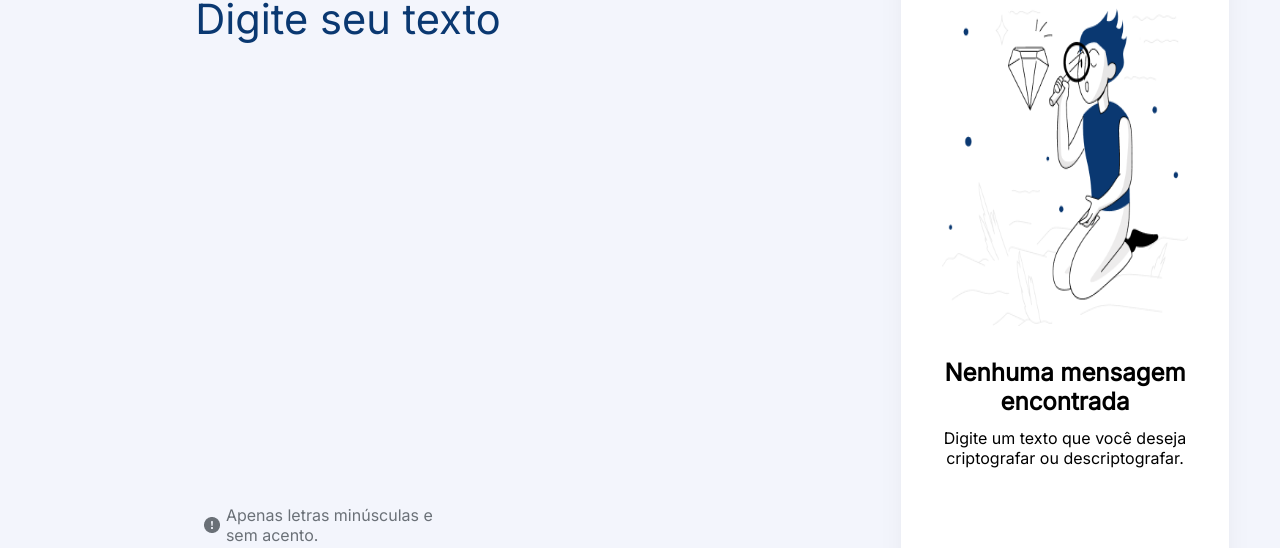
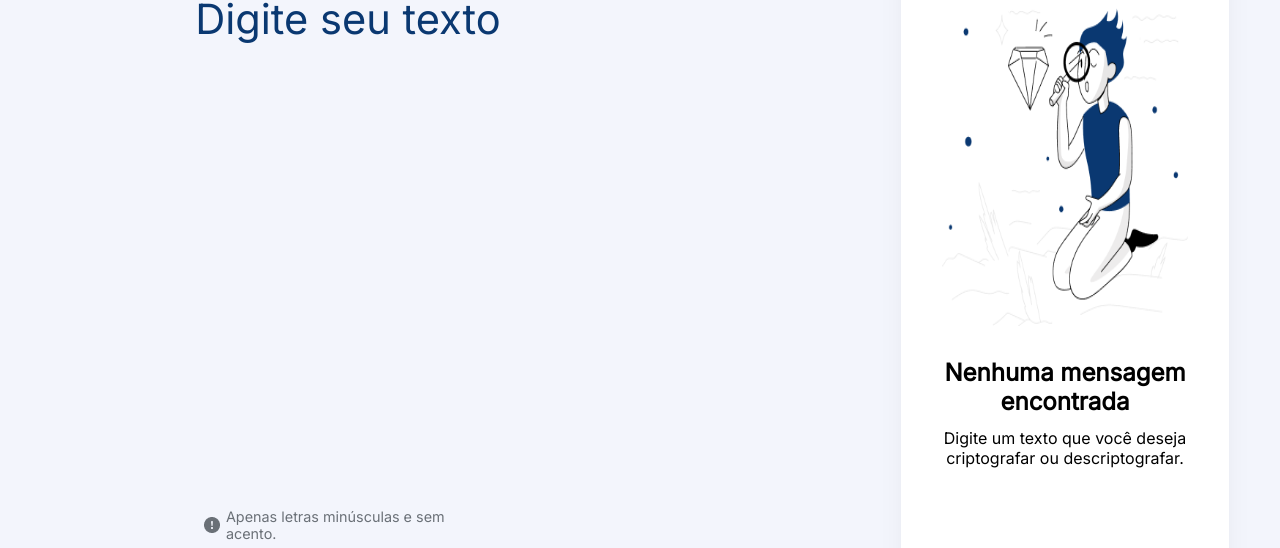
Before and after one commit to andreivan245/challenge-oracle-one-sprint-1, a plain HTML site: page index.html in a window 1280 px wide. Shown: the part 126-674 px from the top of the page. Drawn offline with Linux system fonts and the light colour scheme.

Commit message:
Update main.css

```diff
--- a/css/main.css
+++ b/css/main.css
@@ -135,8 +135,8 @@ body {
 
 .txt-aviso {
     padding-left: 0.5vw;
-    font-size: 2vh;
-    width: 18vw;
+    font-size: 1.8vh;
+    width: 20vw;
 }
 
 .img-aviso {
```
